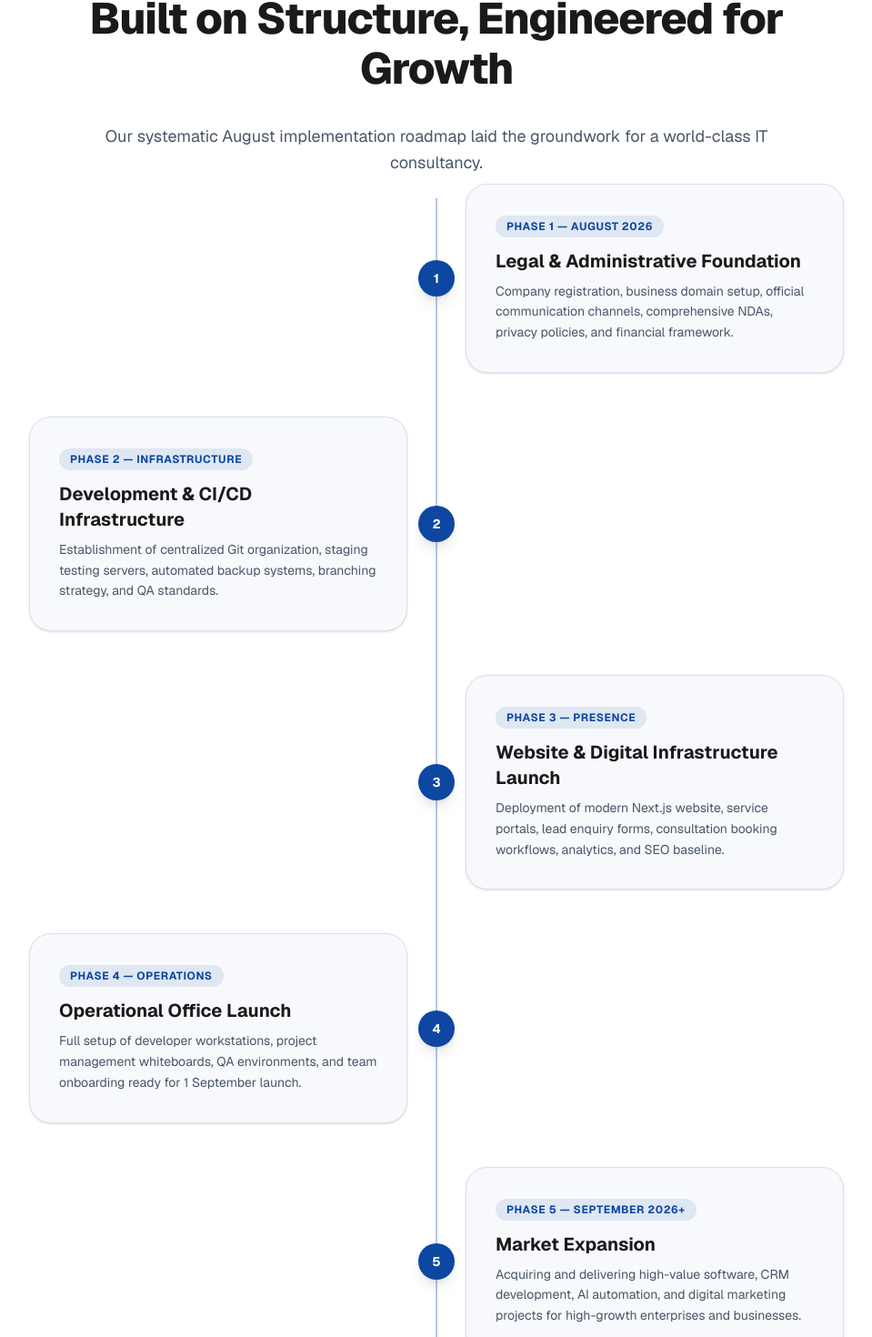
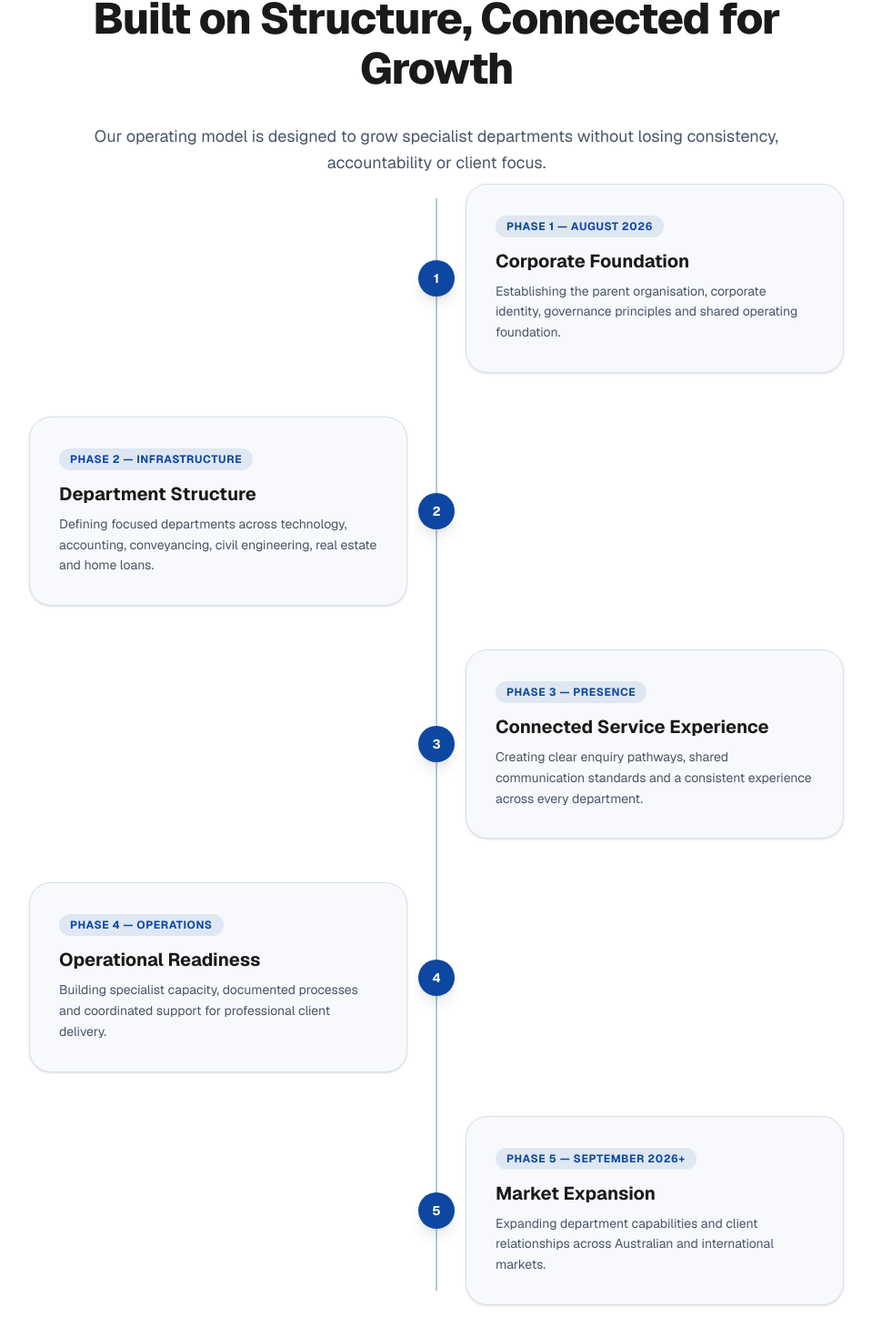
Before and after one commit to mayank-207/ValoSync-Global, a Next.js app: page /about in a window 1280 px wide. Shown: the part 2718-4188 px from the top of the page at 91% size, without its empty margins (160-1119 px from the left). Built offline with nearby package versions, Linux system fonts and the light colour scheme.

Commit message:
Reframe company evolution around department growth

```diff
--- a/components/sections/about/CompanyStorySection.tsx
+++ b/components/sections/about/CompanyStorySection.tsx
@@ -5,33 +5,33 @@ import { CheckCircleIcon, SparkleIcon, ZapIcon, GlobeIcon } from "@/components/u
 const milestones = [
   {
     phase: "Phase 1 — August 2026",
-    title: "Legal & Administrative Foundation",
+    title: "Corporate Foundation",
     description:
-      "Company registration, business domain setup, official communication channels, comprehensive NDAs, privacy policies, and financial framework.",
+      "Establishing the parent organisation, corporate identity, governance principles and shared operating foundation.",
   },
   {
     phase: "Phase 2 — Infrastructure",
-    title: "Development & CI/CD Infrastructure",
+    title: "Department Structure",
     description:
-      "Establishment of centralized Git organization, staging testing servers, automated backup systems, branching strategy, and QA standards.",
+      "Defining focused departments across technology, accounting, conveyancing, civil engineering, real estate and home loans.",
   },
   {
     phase: "Phase 3 — Presence",
-    title: "Website & Digital Infrastructure Launch",
+    title: "Connected Service Experience",
     description:
-      "Deployment of modern Next.js website, service portals, lead enquiry forms, consultation booking workflows, analytics, and SEO baseline.",
+      "Creating clear enquiry pathways, shared communication standards and a consistent experience across every department.",
   },
   {
     phase: "Phase 4 — Operations",
-    title: "Operational Office Launch",
+    title: "Operational Readiness",
     description:
-      "Full setup of developer workstations, project management whiteboards, QA environments, and team onboarding ready for 1 September launch.",
+      "Building specialist capacity, documented processes and coordinated support for professional client delivery.",
   },
   {
     phase: "Phase 5 — September 2026+",
     title: "Market Expansion",
     description:
-      "Acquiring and delivering high-value software, CRM development, AI automation, and digital marketing projects for high-growth enterprises and businesses.",
+      "Expanding department capabilities and client relationships across Australian and international markets.",
   },
 ];
 
@@ -41,8 +41,8 @@ export default function CompanyStorySection() {
       <div className="container">
         <SectionHeading
           badge="Company Evolution"
-          title="Built on Structure, Engineered for Growth"
-          subtitle="Our systematic August implementation roadmap laid the groundwork for a world-class IT consultancy."
+          title="Built on Structure, Connected for Growth"
+          subtitle="Our operating model is designed to grow specialist departments without losing consistency, accountability or client focus."
           center
         />
 
```
